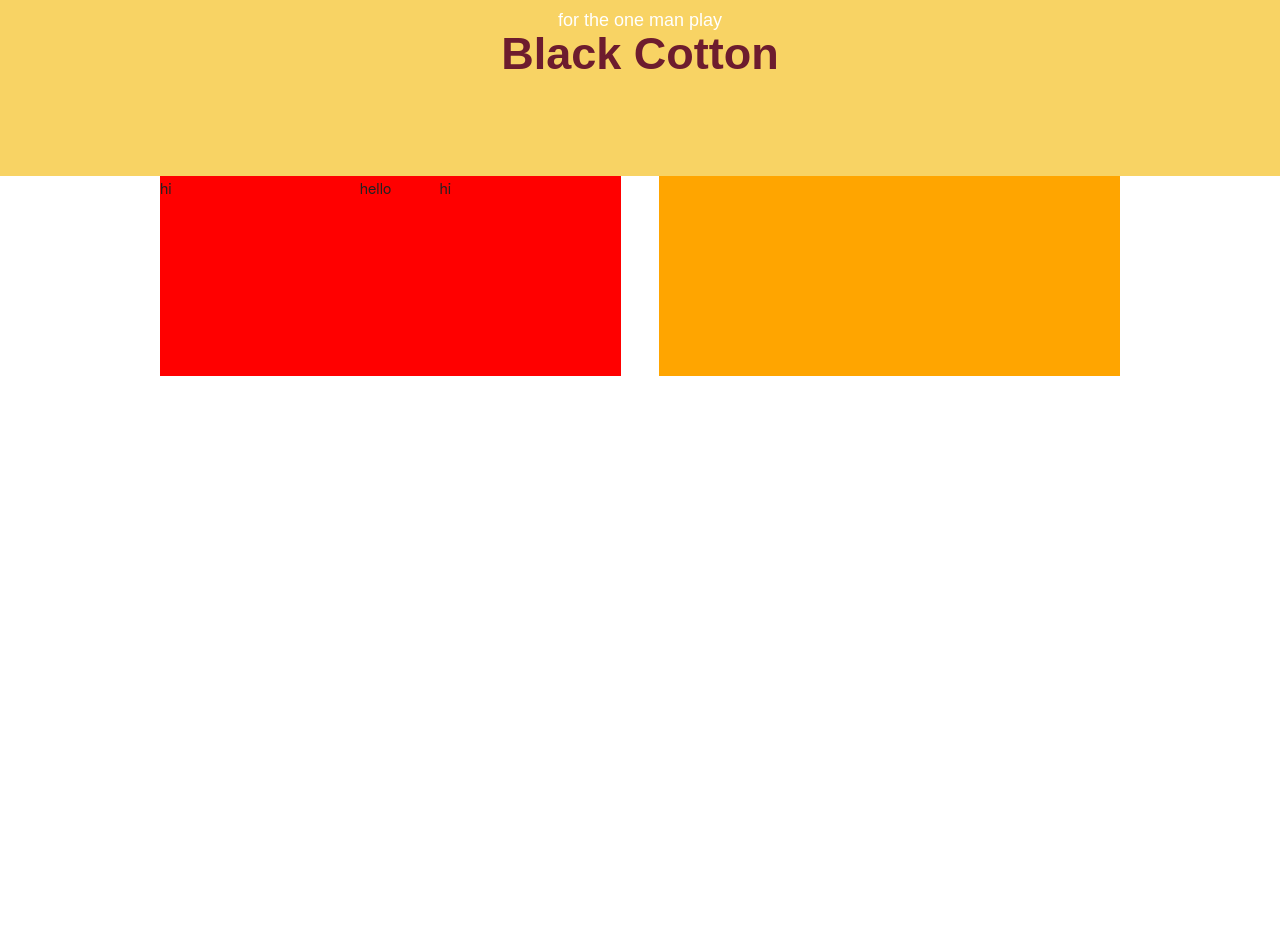
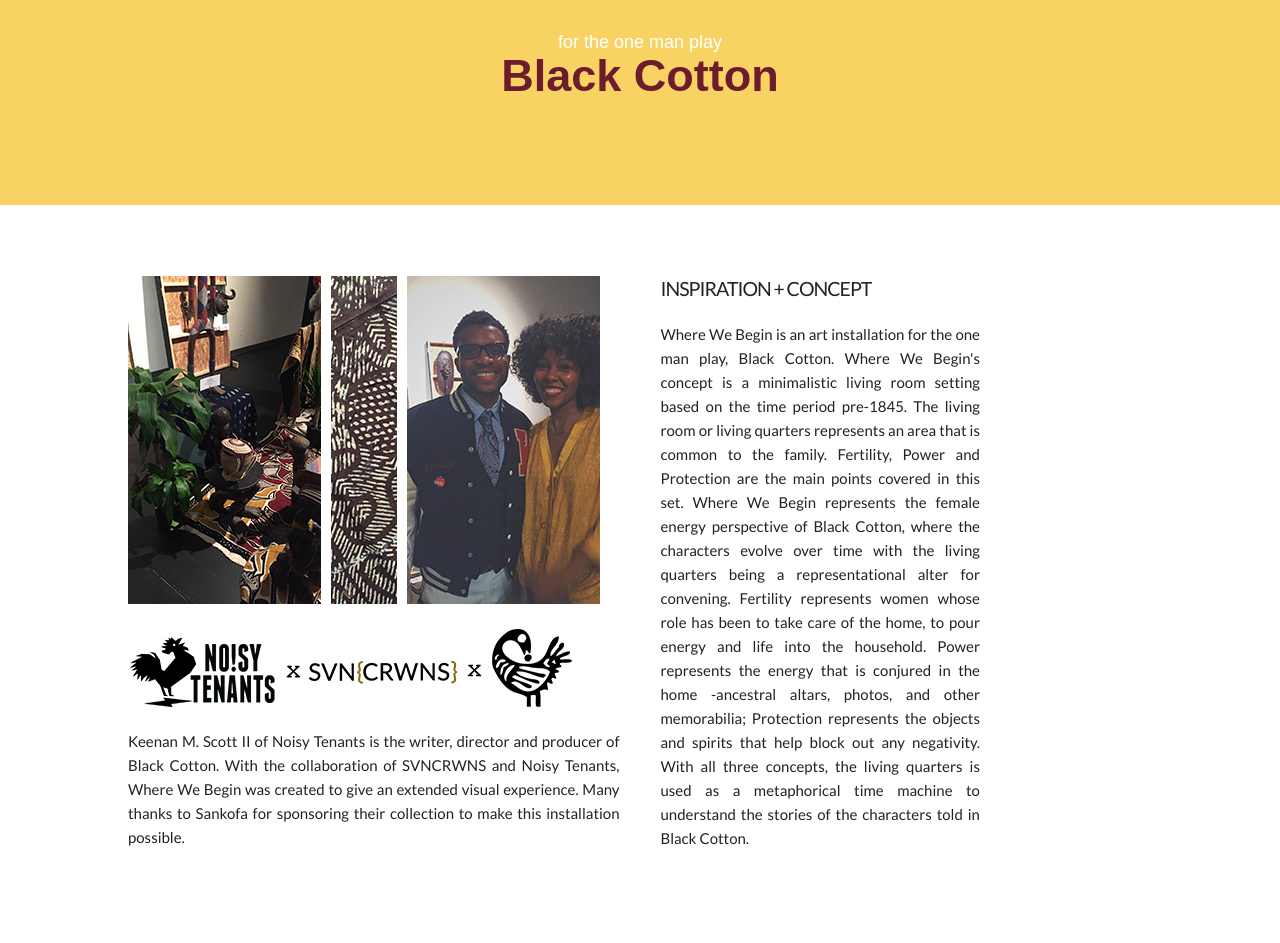
Before and after one commit to mkess-ivy/wherewebegin, a plain HTML site: page index.html in a window 1280 px wide. Shown: the part 516-1459 px from the top of the page. Before the commit the page ends 892 px from the top, so only its background shows below. Drawn offline with Linux system fonts and the light colour scheme.

Commit message:
added new section

```diff
--- a/css/skeleton.css
+++ b/css/skeleton.css
@@ -31,7 +31,7 @@
 .container {
   position: relative;
   width: 100%;
-  max-width: 960px;
+  max-width: 1070px;
   margin: 0 auto;
   padding: 0 20px;
   box-sizing: border-box; }
@@ -54,7 +54,7 @@
     width: 80%; }
   .column,
   .columns {
-    margin-left: 4%; }
+    margin-left: 2%; }
   .column:first-child,
   .columns:first-child {
     margin-left: 0; }
--- a/index.html
+++ b/index.html
@@ -16,28 +16,61 @@
 	<div class="fullContainer">
 		<div class="container">
 			<div class="hero">
-				<div class="header">
+				<h1 class="header">
 					Where We Begin
-				</div>
+				</h1>
 				<div class="hero-img">
 					<img src="images/mask3.png"/>
-					<div class="hero-text text-style-1">
+					<h2 class="hero-text text-style-1">
 						an art installation
-					</div>
+					</h2>
 				</div>
 				<div class="hero-subtitle">for the one man play<br/><span class="hero-super-subtitle">Black Cotton</span></div>
 			</div>
 		</div>
 	</div>
 	<div class="container">
-		<section class="sectionOne">
+		<section class="section u-cf">
 			<div class="one-half column column1">
-				<div class="five columns">hi</div>
-				<div class="two columns">hello</div>
-				<div class="five columns">hi</div>
+				<div class="five columns column-space">
+					<img src="images/img1.jpg"/>
+				</div>
 
+				<div class="two columns column-space">
+					<img src="images/img2.jpg"/></div>
+				<div class="five columns column-space">
+					<img src="images/img3.jpg"/>
+				</div>
+				<div class="logos">
+					<img src="images/logos2.png"/>
+				</div>
+				<p class="section-text">Keenan M. Scott II of Noisy Tenants is the writer, director and producer of Black Cotton.  With the collaboration of SVNCRWNS and Noisy Tenants,  Where We Begin was created to give an extended visual experience.  Many thanks to Sankofa for sponsoring their collection to make this installation possible.</p>
 			</div>
-			<div class="one-half column column2"></div>
+			<div class="one-half column column2 move-left">
+				<h3 class="section-title">Inspiration + Concept</h3>
+				<p class="section-text wdth-65">
+					Where We Begin is an art installation for the one man play, Black Cotton.  Where We Begin's concept is a minimalistic living room setting based on the time period pre-1845.  The living room or living quarters represents an area that is common to the family.  Fertility, Power and Protection are the main points covered in this set.  Where We Begin represents the female energy perspective of Black Cotton, where the characters evolve over time with the living quarters being a representational alter for convening. Fertility represents women whose role has been to take care of the home, to pour energy and life into the household.  Power represents the energy that is conjured in the home -ancestral altars, photos, and other memorabilia; Protection represents the objects and spirits that help block out any negativity. With all three concepts, the living quarters is used as a metaphorical time machine to understand the stories of the characters told in Black Cotton.
+				</p>
+			</div>
+		</section>
+		<section class="section u-cf">
+			<div class="three columns">
+				<h3 class="section-title">Installation +</h3>
+
+				<p class="section-text">Sankofa, our sponsor is an African Bazaar store located in Baltimore, MD.  The owners Mrs. Esther + Mr. Jim have been building their collection for over 10 years.  Some of these pieces range from the Kongo Tribe to the Punu and Koulango Tribes of Africa.</p>
+			</div>
+			<div class="six columns img-clmn">
+				<img src="images/img4.jpg"/>
+				<h3 class="cta-text"><a href="#">Watch the Recap Video</a></h3>
+			</div>
+			<div class="three columns">
+				<h3 class="section-title">Execution +</h3>
+				<p class="section-text">Though this living quarters does not reflect the contemporary style of today’s home, many of our traditions started by just convening in the living room of the home.  Before colonialization, Africans convened and worshipped their ancestors to attain power and protection for their homes.  From altars, to instruments, to sharing food amongst each other, lots of love and wisdom was and still is shared in the living room.</p>
+			</div>
+		</section>
+		<section class="section">
+			<div class="footer">
+				crafted by SVNCRWNS 2015.</div>
 		</section>
 	</div>
 </body>
--- a/styles.scss
+++ b/styles.scss
@@ -7,6 +7,7 @@ $full-height: 100%;
 $primary-color: rgba(245,193,35,0.7);
 $title-font: 'Courier New', Courier, 'Lucida Sans Typewriter', 'Lucida Typewriter', monospace;
 $secondary-color: #6D1C2E;
+$body-font: 'Lato',sans-serif;
 
 body {
 	height: $full-height;
@@ -62,12 +63,77 @@ body {
 
 // Section One
 
+.section, .section {
+	margin-top: 7%;
+	margin-bottom: 2%;
+	// height: 200px;
+	width: 100%;
+}
+
+.section {
+	// background-color: red;
+}
+
 .column1 {
-	height: 200px;
-	background-color: red;
+	height: 100%;
+	// background-color: red;
 }
 
 .column2 {
 	@extend .column1;
-	background-color: orange;
+	// background-color: orange;
 }
+
+.column-space {
+	// padding: 0 4px;
+	// width: 100%;
+}
+
+.columns {
+	overflow: hidden;
+}
+
+.move-left {
+	margin-left: 4%;
+}
+
+.section-title {
+	text-transform: uppercase;
+	font-size: 1.3em;
+	font-family: $body-font;
+	// font-weight: 700;
+}
+
+.section-text {
+	font-family: $body-font;
+	// width: 70%;
+	text-align: justify;
+	// line-height: 1.6em;
+}
+
+.wdth-65 {
+	width: 65%;
+}
+
+.img-clmn {
+	padding-left: 3%;
+}
+
+.cta-text {
+	@extend .section-title;
+	text-align: center;
+	padding-top: 3%;
+	color: $secondary-color;
+	text-decoration: none;
+}
+
+.footer {
+	padding: 2% 0;
+	font-family: $body-font;
+	text-align: center;
+}
+
+// .section-text2 {
+// 	@extend .section-text;
+// 	// width: 100%;
+// }
```
Also changed, not shown: images/img1.jpg (added), images/img2.jpg (added), images/img3.jpg (added), images/img4.jpg (added), images/logos.png (added), images/logos2.png (added), styles.css, 1 other file.
